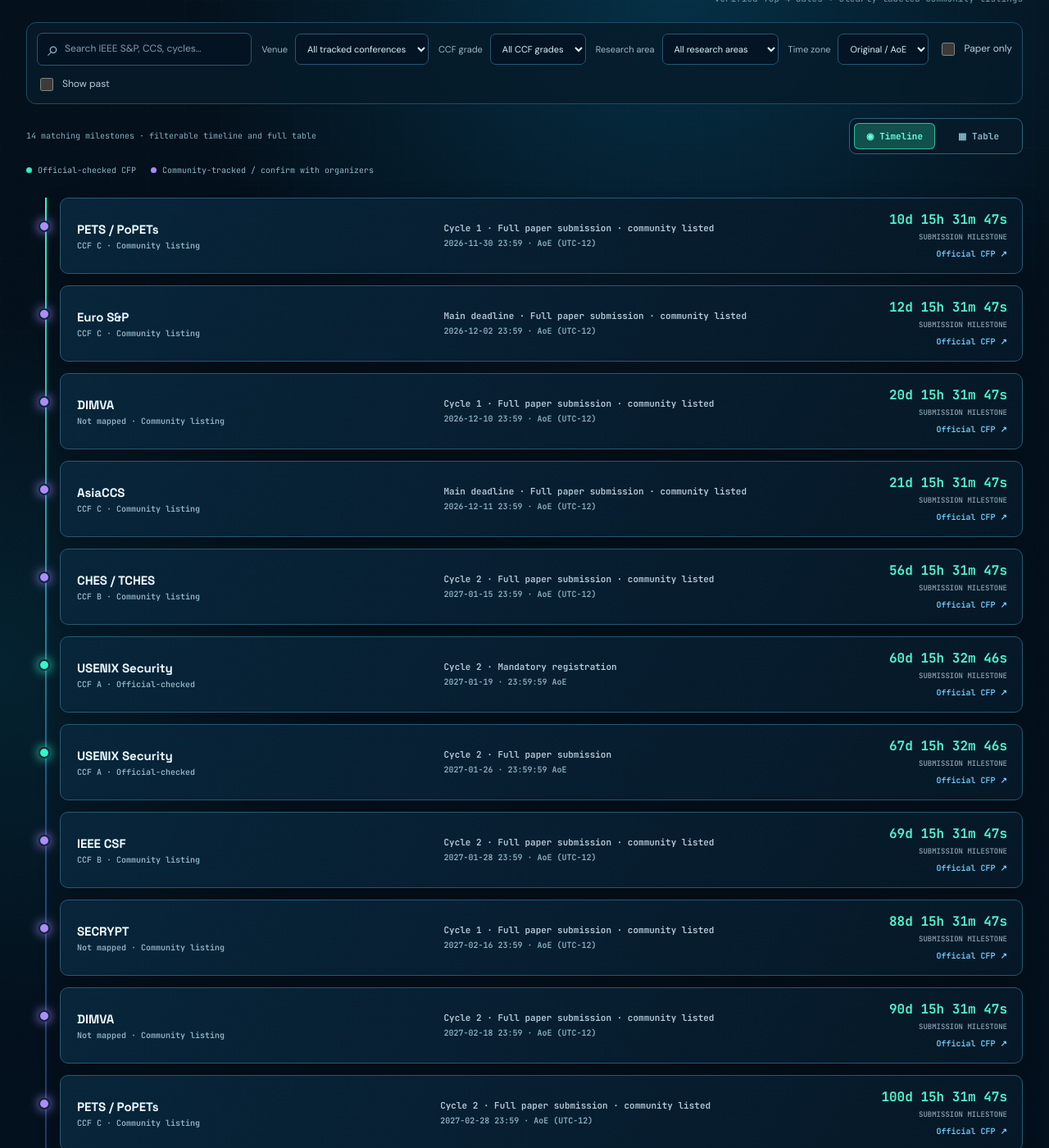
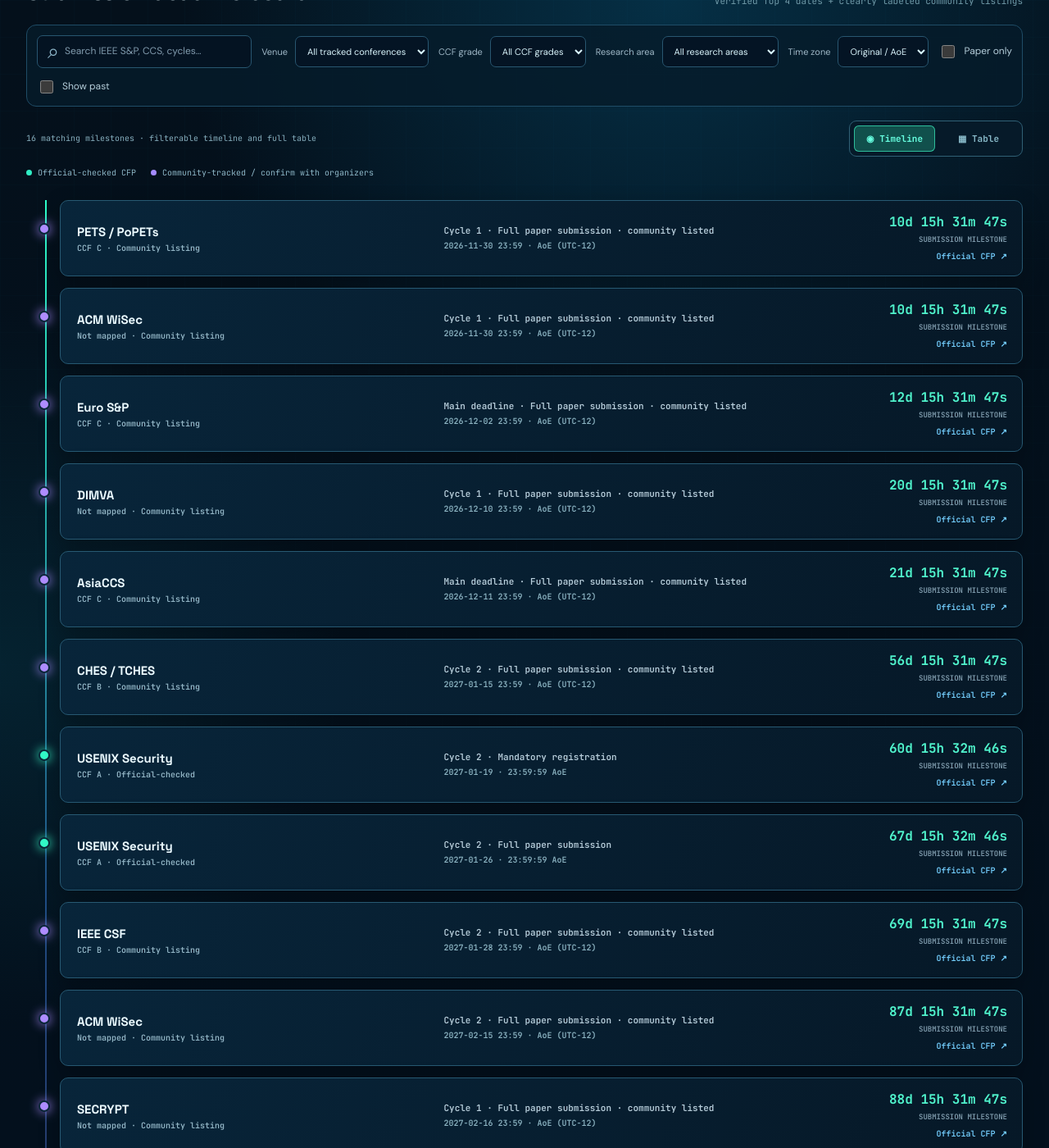
Before and after one commit to 2350082187zhou-ux/2350082187zhou-ux.github.io, a Jekyll site: the page built from _pages/security-deadlines.html, in a window 1280 px wide and 1400 px high, scrolled down 2805 px. Shown: the whole window at 82% size. Built offline with Jekyll 4.4.1, drawn with Linux system fonts in a browser that asks for light colours; some of the changed text lies outside the part shown.

Commit message:
data: sync community security conference deadlines

```diff
--- a/_data/security_deadlines_auto.json
+++ b/_data/security_deadlines_auto.json
@@ -7,6 +7,20 @@
     "default_timezone": "AoE (UTC−12) unless source explicitly specifies another timezone"
   },
   "conferences": [
+    {
+      "id": "wisec",
+      "short": "ACM WiSec",
+      "name": "ACM Conference on Security and Privacy in Wireless and Mobile Networks",
+      "year": 2027,
+      "location": "Singapore",
+      "dates": "June 29 - July 2",
+      "label": "Wireless Security",
+      "theme": "blue",
+      "tier": "additional",
+      "official": "https://ntu-dtc.github.io/wisec2027/",
+      "note": "",
+      "source": "community"
+    },
     {
       "id": "asiaccs",
       "short": "AsiaCCS",
@@ -225,6 +239,21 @@
       "official": "https://www.petsymposium.org/cfp27.php"
     },
     {
+      "id": "auto-wisec-2027-2026-11-30-1",
+      "conf": "wisec",
+      "year": 2027,
+      "cycle": "Cycle 1",
+      "kind": "paper",
+      "label": "Full paper submission · community listed",
+      "iso_utc": "2026-12-01T11:59:00Z",
+      "local_date": "2026-11-30",
+      "local_time": "23:59",
+      "zone_label": "AoE (UTC−12)",
+      "original": "2026-11-30 23:59",
+      "source": "community",
+      "official": "https://ntu-dtc.github.io/wisec2027/"
+    },
+    {
       "id": "auto-eurosp-2027-2026-12-02-1",
       "conf": "eurosp",
       "year": 2027,
@@ -298,6 +327,21 @@
       "original": "2027-01-28 23:59",
       "source": "community",
       "official": "https://www.ieee-security.org/TC/CSF2027/"
+    },
+    {
+      "id": "auto-wisec-2027-2027-02-15-2",
+      "conf": "wisec",
+      "year": 2027,
+      "cycle": "Cycle 2",
+      "kind": "paper",
+      "label": "Full paper submission · community listed",
+      "iso_utc": "2027-02-16T11:59:00Z",
+      "local_date": "2027-02-15",
+      "local_time": "23:59",
+      "zone_label": "AoE (UTC−12)",
+      "original": "2027-02-15 23:59",
+      "source": "community",
+      "official": "https://ntu-dtc.github.io/wisec2027/"
     },
     {
       "id": "auto-secrypt-2027-2027-02-16-1",
```
